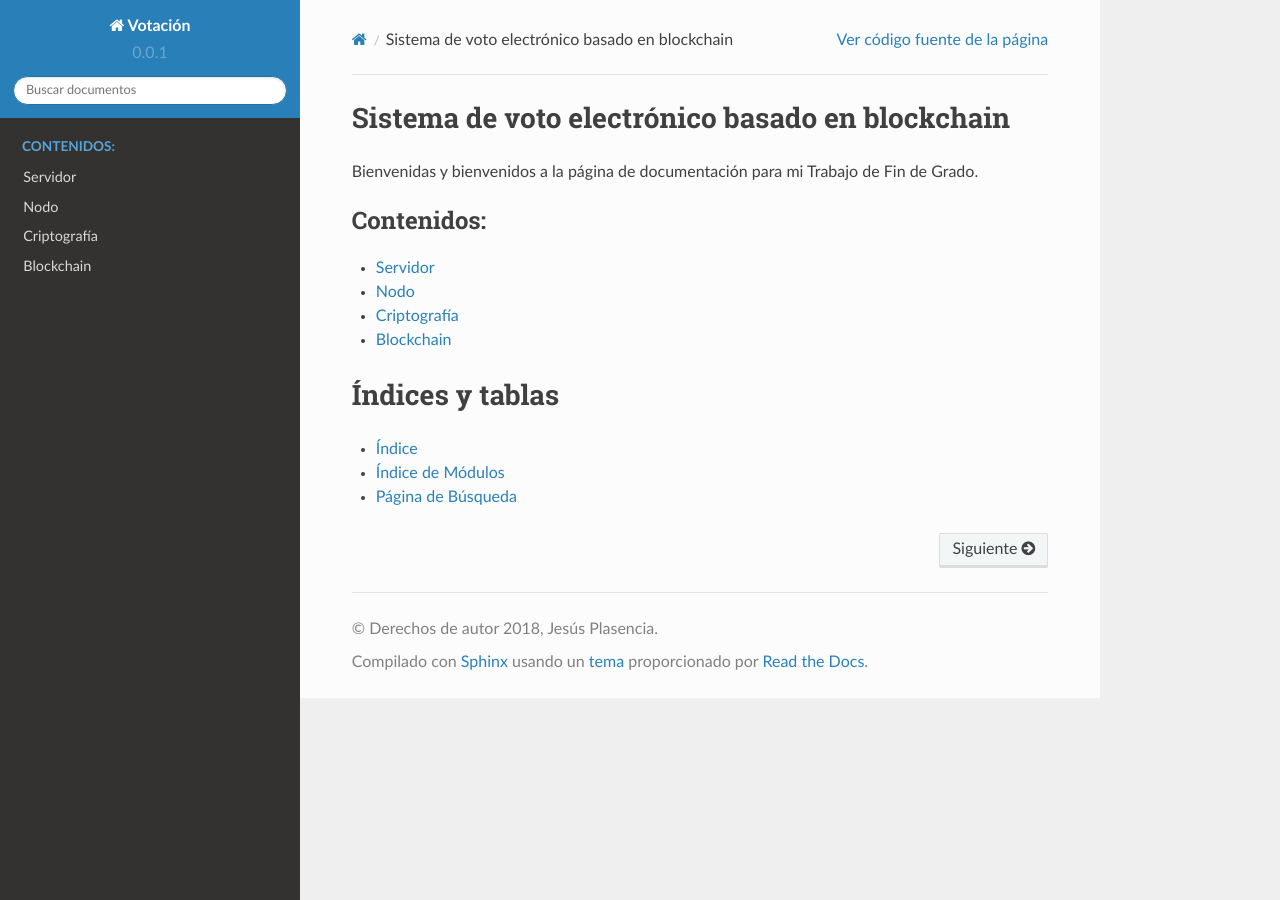
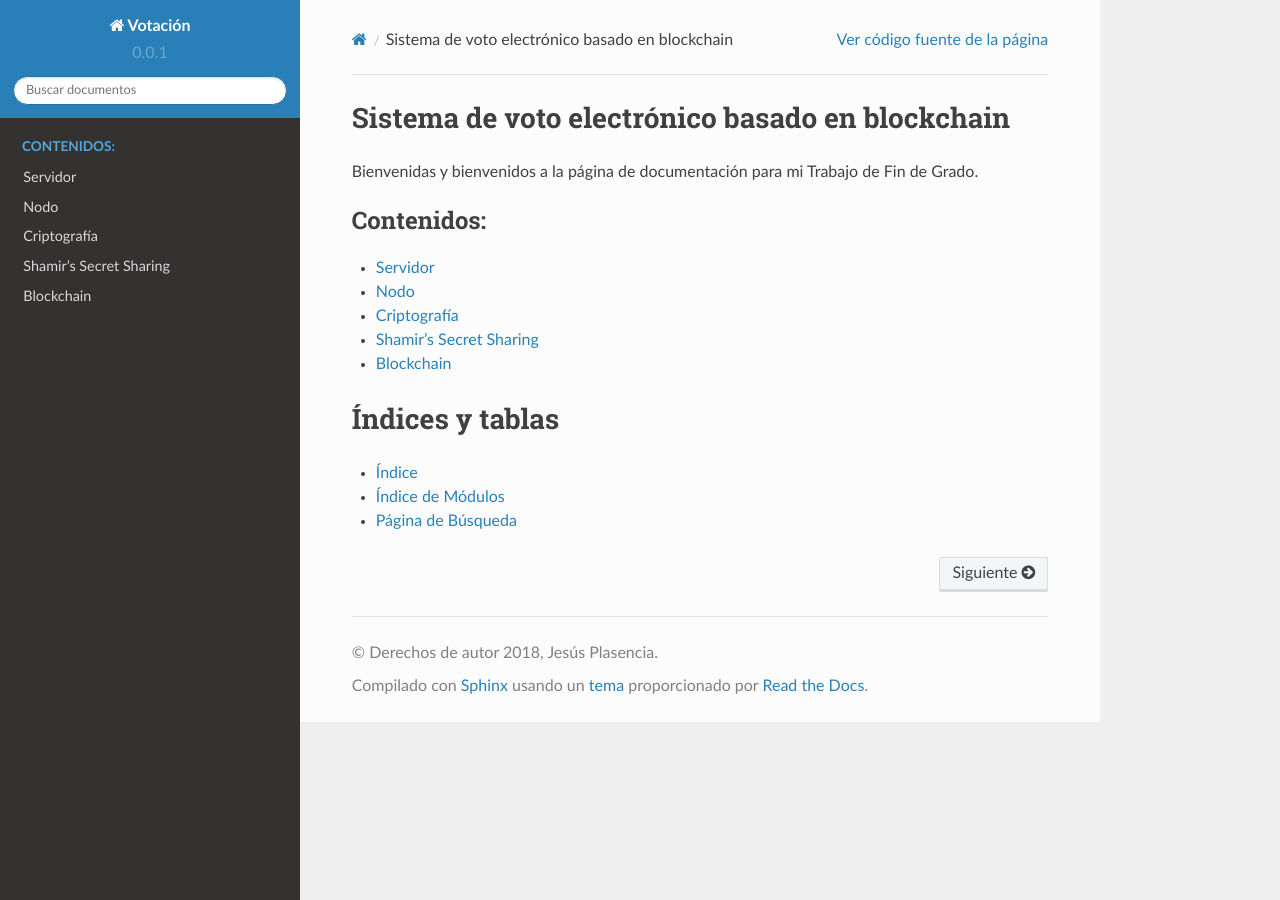
Before and after one commit to dmattosr/TFG, a Sphinx documentation site: the page built from doc/index.rst, in a window 1280 px wide. Built offline with Sphinx 7.4.7 and the Read the Docs theme 2.0.0, drawn with Linux system fonts in a browser that asks for light colours; formulas are drawn with MathJax 3.

Commit message:
Incluir documentación de módulo de Shamir

```diff
--- a/doc/crypto.rst
+++ b/doc/crypto.rst
@@ -5,3 +5,11 @@
 
 .. automodule:: crypto
    :members:
+
+.. _shamir:
+
+Shamir's Secret Sharing
+=======================
+
+.. automodule:: shamir
+   :members:
```
